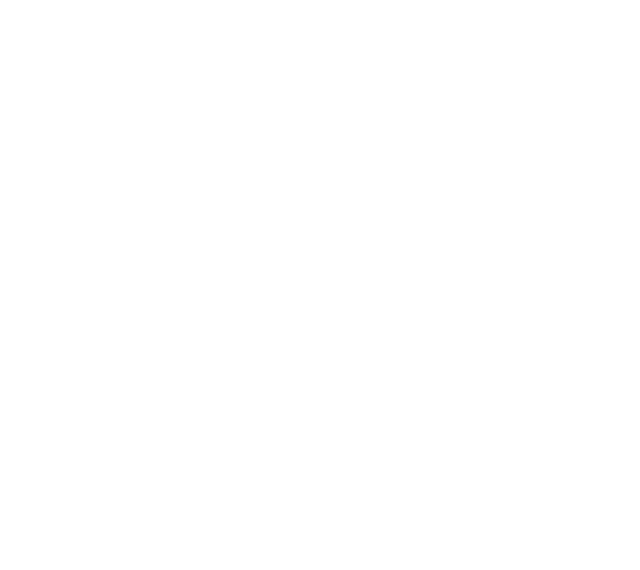
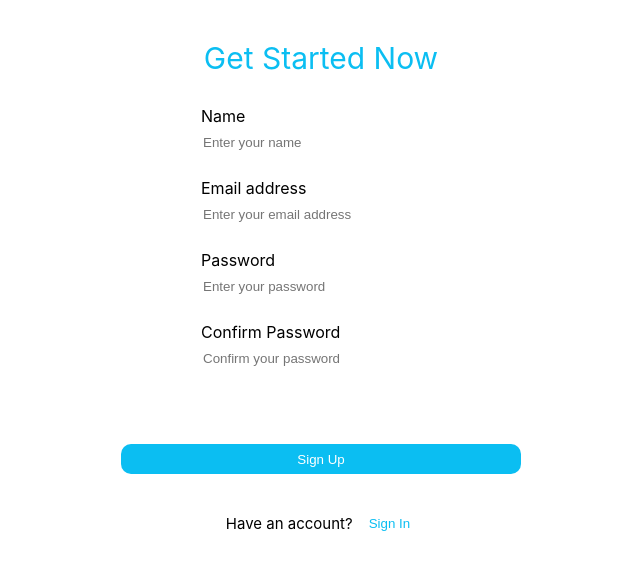
Before and after one commit to opurevdorj/fullstack, a React (Create React App) app in the folder frontend/: page /sign-up in a window 1280 px wide. Before the commit this address had no page. Shown: the top 570 px of the page, without its empty margins (319-959 px from the left). Built offline with nearby package versions, Linux system fonts and the light colour scheme.

Commit message:
created signIn and signUp

```diff
--- a/frontend/src/App.js
+++ b/frontend/src/App.js
@@ -1,11 +1,15 @@
 
 import { Home, Products, Note, Product } from "./pages";
 import { BrowserRouter, Routes, Route } from "react-router-dom";
+import { SignIn } from "./pages/sign-in/SignIn";
+import { SignUp } from "./pages/sign-up/SignUp";
 
 export const App = () => {
   return (
     <BrowserRouter>
       <Routes>
+      <Route path = "/sign-in" element={<SignIn/>} />
+      <Route path = "/sign-up" element={<SignUp/>} />
         <Route path="/" element={<Home/>} />
         <Route path="/products" element={<Products/>} />
         <Route path="/note" element={<Note/>} />
--- a/frontend/src/pages/index.js
+++ b/frontend/src/pages/index.js
@@ -2,3 +2,5 @@
 export * from "./products"
 export * from "./note"
 export * from "./product"
+export * from "./sign-in"
+export * from "./sign-up"
--- /dev/null
+++ b/frontend/src/pages/sign-in/SignIn.css
@@ -0,0 +1,67 @@
+#container {
+
+    width: 100vw;
+    height: 100vh;
+
+}
+
+#title {
+  margin-top: 40px;
+  margin-bottom: 30px;
+  font-size: 30px;
+  color: #0bbef2;
+  display: flex;
+  justify-content: center;
+}
+
+#inputContainer {
+  margin-left: 520px;
+  width: 400px;
+  flex-direction: column;
+}
+
+.inputNames {
+  display: flex;
+}
+#signupButton {
+  width: 400px;
+  height: 30px;
+  border-radius: 10px;
+  border: transparent;
+  margin-top: 50px;
+  background-color: #0bbef2;
+  color: white;
+  margin-bottom: 20px;
+
+}
+
+#notification {
+  color: red;
+  font-size: 12px;
+}
+
+#signUpContainer {
+    display: flex;
+    justify-content: center;
+}
+
+#haveAccount {
+  font-size: 15px;
+  margin-top: 20px;
+  display: flex;
+  justify-content: center;
+}
+.signInandSignUp {
+  border: transparent;
+  color: #0bbef2;
+  background-color: transparent;
+  margin-left: 10px;
+}
+
+.inputs {
+  width: 400px;
+  height: 30px;
+  border-radius: 10px;
+  margin-bottom: 20px;
+  border: transparent;
+}
--- /dev/null
+++ b/frontend/src/pages/sign-in/SignIn.js
@@ -0,0 +1,124 @@
+import React, { useState } from "react";
+import "./SignIn.css";
+import * as yup from "yup";
+import { useNavigate } from "react-router-dom";
+
+const validateForm = yup.object().shape({
+  email: yup.string().email("Invalid email address").required(),
+  password: yup.string().required(),
+
+  checkbox: yup.boolean().oneOf([true], "Must check the box").required(),
+});
+
+export const SignIn = () => {
+  const navigate = useNavigate();
+  const navigateToSignUpPage = () => {
+    navigate("/sign-up");
+  };
+
+  const [formValues, setFormValues] = useState({
+    password: "",
+    email: "",
+    checkbox: "",
+  });
+
+  const [formErrors, setFormErrors] = useState({
+    checkbox: true,
+    email: "",
+    password: "",
+    required: "",
+  });
+
+  const handleInput = async (e) => {
+    const name = e.target.name;
+    const value = e.target.value;
+    yup
+      .reach(validateForm, name)
+      .validate(value)
+      .then((res) => {
+        setFormValues({ ...formValues, [name]: value });
+        setFormErrors({ ...formErrors, [name]: "" });
+      })
+      .catch((err) => {
+        setFormErrors({ ...formErrors, [name]: err.message });
+      });
+
+    setFormValues({ ...formValues, [name]: value });
+  };
+
+  const handleSignIn = async (e) => {
+    if (
+      // checks if any inputs are empty
+      formValues.email === "" ||
+      formValues.password === "" ||
+      formValues.checkbox === false
+    ) {
+      setFormErrors({ ...formErrors, required: "All inputs must be required" });
+    } else if (
+      // checks if there is any errors
+      formErrors.email !== "" ||
+      formErrors.password !== "" ||
+      formErrors.checkbox !== ""
+    ) {
+      setFormErrors({ ...formErrors, required: "All error must be cleared" });
+    } else {
+      setFormErrors({ ...formErrors, required: "" })
+        //   await signInWithEmailAndPassword(
+        //     auth,
+        //     formValues.email,
+        //     formValues.password
+        //   )
+        .then((response) => {
+          console.log(response);
+          navigate("/");
+        })
+        .catch((error) => {
+          console.log(error.message);
+          setFormErrors({ ...formErrors, required: error.message });
+        });
+    }
+  };
+
+  return (
+    <div id="container">
+      <div id="title">Welcome </div>
+
+      <div id="inputContainer">
+        <div className="inputNames">Email address</div>
+        <input
+          className="inputs"
+          value={formValues.email}
+          placeholder="Enter your email address"
+          onChange={handleInput}
+          name="email"
+        />
+        <div id="notification">{formErrors.email}</div>
+
+        <div className="inputNames">Password</div>
+
+        <input
+          type="password"
+          className="inputs"
+          value={formValues.password}
+          placeholder="Enter your password"
+          onChange={handleInput}
+          name="password"
+        />
+        <div id="notification">{formErrors.password}</div>
+      </div>
+      <div id="notification">{formErrors.checkbox}</div>
+      <div id="notification">{formErrors.required}</div>
+      <div id="signUpContainer">
+        <button id="signupButton" onClick={handleSignIn}>
+          Sign In
+        </button>
+      </div>
+      <div id="haveAccount">
+        Don't have an account?
+        <button className="signInandSignUp" onClick={navigateToSignUpPage}>
+          Sign Up
+        </button>
+      </div>
+    </div>
+  );
+};
--- /dev/null
+++ b/frontend/src/pages/sign-in/index.js
@@ -0,0 +1 @@
+export * from "./SignIn"
--- /dev/null
+++ b/frontend/src/pages/sign-up/SignUp.js
@@ -0,0 +1,171 @@
+import React, { useState } from "react";
+import "./SignUp.css";
+import * as yup from "yup";
+import { useNavigate } from "react-router-dom";
+
+const validateForm = yup.object().shape({
+  name: yup
+    .string()
+    .min(4, "Must be more than 4 characters")
+    .max(10, "Must be less than 10 characters")
+    .required(),
+  email: yup.string().email("Invalid email address").required(),
+  password: yup.string().min(8, "Must be more than 8 characters").required(),
+  confirmPassword: yup
+    .string()
+    .min(8, "Must be more than 8 characters")
+    .required(),
+  checkbox: yup
+    .boolean()
+    .oneOf([true], "Must agree with terms and conditions")
+    .required(),
+});
+
+export const SignUp = () => {
+  const navigate = useNavigate();
+  const navigateToSignInPage = () => {
+    navigate("/sign-in");
+  };
+
+  const [formValues, setFormValues] = useState({
+    name: "",
+    password: "",
+    confirmPassword: "",
+    email: "",
+    checkbox: "",
+  });
+
+  const [formErrors, setFormErrors] = useState({
+    name: "",
+    email: "",
+    password: "",
+    confirmPassword: "",
+    required: "",
+    checkbox: "",
+  });
+
+  const handleInput = async (e) => {
+    const name = e.target.name;
+    const value = e.target.value;
+    yup
+      .reach(validateForm, name)
+      .validate(value)
+      .then((res) => {
+        setFormValues({ ...formValues, [name]: value });
+        setFormErrors({ ...formErrors, [name]: "" });
+      })
+      .catch((err) => {
+        setFormErrors({ ...formErrors, [name]: err.message });
+      });
+
+    setFormValues({ ...formValues, [name]: value });
+  };
+
+  const handleSignUp = async (e) => {
+    if (formValues.password !== formValues.confirmPassword) {
+      // checks if password matches with confirmPassword
+      setFormErrors({
+        ...formErrors,
+        confirmPassword: "Must match with the password",
+      });
+    } else if (
+      // checks if any inputs are empty
+      formValues.name === "" ||
+      formValues.email === "" ||
+      formValues.password === "" ||
+      formValues.confirmPassword === "" ||
+      formValues.checkbox === false
+    ) {
+      setFormErrors({ ...formErrors, required: "All inputs must be required" });
+    } else if (
+      // checks if there is any errors
+      formErrors.name !== "" ||
+      formErrors.email !== "" ||
+      formErrors.password !== "" ||
+      formErrors.confirmPassword !== "" ||
+      formErrors.checkbox !== ""
+    ) {
+      setFormErrors({ ...formErrors, required: "All error must be cleared" });
+    } else {
+      setFormErrors({ ...formErrors, required: "" })
+        //   await createUserWithEmailAndPassword(
+        //     auth,
+        //     formValues.email,
+        //     formValues.password
+        //   )
+        .then((response) => {
+          console.log(response);
+
+          navigate("/");
+        })
+        .catch((error) => {
+          console.log(error.message);
+          setFormErrors({ ...formErrors, required: error.message });
+        });
+    }
+  };
+
+  return (
+    <div id="container">
+      <div id="title">Get Started Now</div>
+      <div id="inputContainer">
+        <div className="inputNames">Name</div>
+        <input
+          className="inputs"
+          placeholder="Enter your name"
+          onChange={handleInput}
+          value={formValues.name}
+          name="name"
+        />
+
+        <div id="notification">{formErrors.name}</div>
+
+        <div className="inputNames">Email address</div>
+        <input
+          className="inputs"
+          value={formValues.email}
+          placeholder="Enter your email address"
+          onChange={handleInput}
+          name="email"
+        />
+        <div id="notification">{formErrors.email}</div>
+
+        <div className="inputNames">Password</div>
+        <input
+          type="password"
+          className="inputs"
+          value={formValues.password}
+          placeholder="Enter your password"
+          onChange={handleInput}
+          name="password"
+        />
+        <div id="notification">{formErrors.password}</div>
+        <div className="inputNames">Confirm Password</div>
+        <input
+          type="password"
+          className="inputs"
+          value={formValues.confirmPassword}
+          placeholder="Confirm your password"
+          onChange={handleInput}
+          name="confirmPassword"
+        />
+        <div id="notification">{formErrors.confirmPassword}</div>
+      </div>
+
+      <div id="notification">{formErrors.checkbox}</div>
+      <div id="notification">{formErrors.required}</div>
+      <div id="signUpContainer">
+        <button id="signupButton" onClick={handleSignUp}>
+          Sign Up
+        </button>
+      </div>
+
+      <div id="haveAccount">
+        Have an account?
+        <button className="signInandSignUp" onClick={navigateToSignInPage}>
+          Sign In
+        </button>
+      </div>
+    </div>
+  );
+};
--- /dev/null
+++ b/frontend/src/pages/sign-up/index.js
@@ -0,0 +1 @@
+export * from "./SignUp"
```
Also changed, not shown: frontend/src/pages/sign-up/SignUp.css (added).
